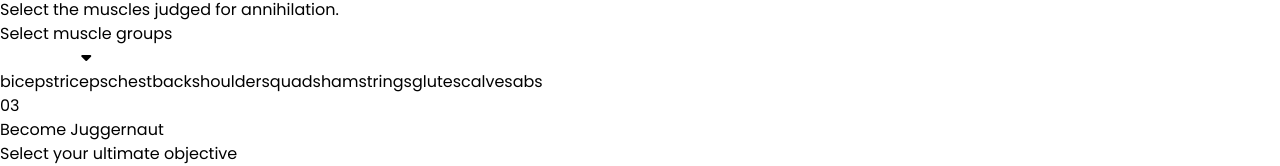
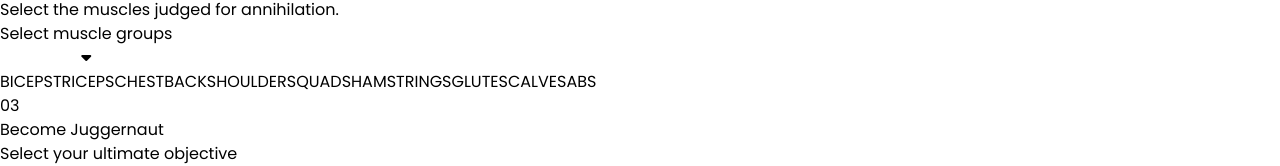
Before and after one commit to EmmanuelOBUjunior/machoman, a React (Vite) app: page / in a window 1280 px wide. Both pictures are taken after a click on the button "Select muscle groups". Shown: the part 314-480 px from the top of the page. Built offline with nearby package versions, Linux system fonts and the light colour scheme.

Commit message:
Working on the muscle group selection based on the poison

```diff
--- a/src/components/Generator.jsx
+++ b/src/components/Generator.jsx
@@ -64,7 +64,7 @@ export default function Generator() {
             {(poision === 'individual'? WORKOUTS[poision]: Object.keys(WORKOUTS[poision])).map((muscleGroup, muscleGroupIndex)=>{
               return(
                 <button key={muscleGroupIndex}><p>
-                  {muscleGroup.replace('_',' ')}</p></button>
+                  {muscleGroup.replace('_',' ').toUpperCase()}</p></button>
               )
             })}
           </div>
```
